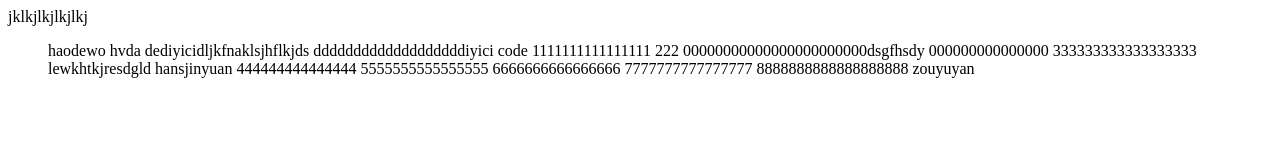
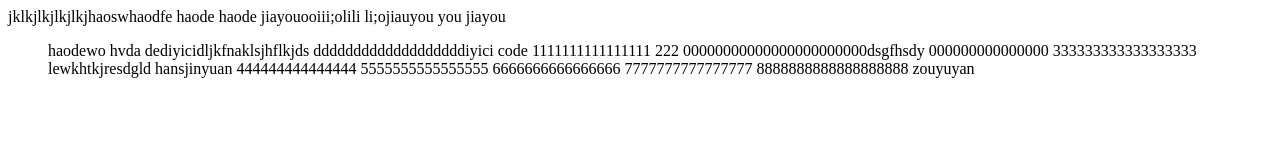
Before and after one commit to lexuetang-lianxi/wode-code, a plain HTML site: page index.html in a window 1280 px wide. Drawn offline with Linux system fonts and the light colour scheme.

Commit message:
wodediyici

```diff
--- a/index.html
+++ b/index.html
@@ -5,7 +5,9 @@
     <title>Title</title>
 </head>
 <body>
-jklkjlkjlkjlkj
+jklkjlkjlkjlkjhaoswhaodfe
+haode haode jiayouooiii;olili li;ojiauyou you jiayou
+
 <div>
     <ul>
         haodewo
```
